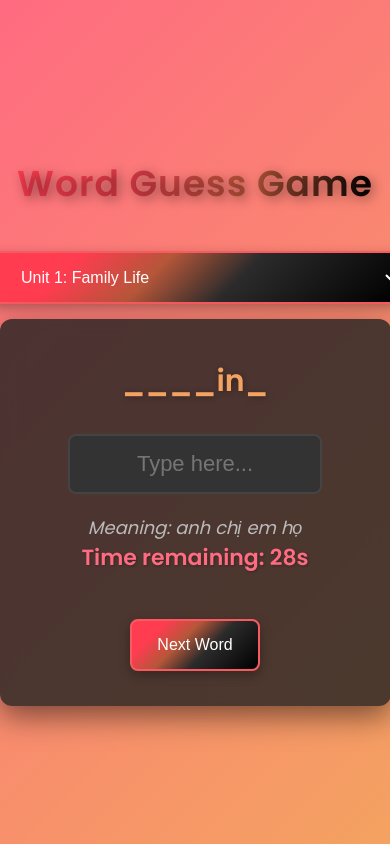
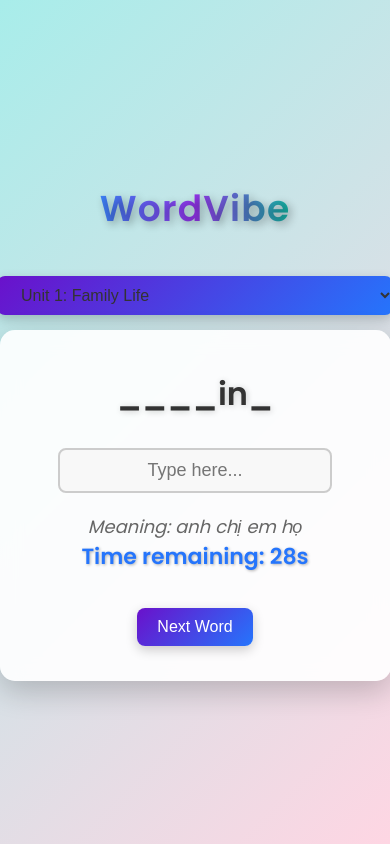
Before and after one commit to MSI-Before-14629/word-guess-game.github.com, a plain HTML site: page game.html in a window 390 px wide. Both pictures are taken after a click on the button "Start Game". Drawn offline with Linux system fonts and the light colour scheme.

Commit message:
Update game.html

```diff
--- a/game.html
+++ b/game.html
@@ -3,7 +3,7 @@
   <head>
     <meta charset="UTF-8" />
     <meta name="viewport" content="width=device-width, initial-scale=1.0" />
-    <title>Word Guess Game</title>
+    <title>WordVibe</title>
     <link
       href="https://fonts.googleapis.com/css2?family=Poppins:wght@400;600&display=swap"
       rel="stylesheet"
@@ -11,12 +11,8 @@
     <style>
       body {
         font-family: "Poppins", sans-serif;
-        background: linear-gradient(
-          135deg,
-          #ff6b81,
-          #f4a261
-        ); /* Gradient màu sắc tươi sáng nhưng không quá chói */
-        color: white;
+        background: linear-gradient(135deg, #a8edea, #fed6e3);
+        color: #333;
         display: flex;
         justify-content: center;
         align-items: center;
@@ -27,20 +23,14 @@
       }
 
       h1 {
-        font-size: 50px;
-        background: linear-gradient(
-          90deg,
-  #ff3c50, /* Tông đậm hơn của #ff6b81 */
-  #d63a45, /* Tông đậm hơn của #f85a61 */
-  #b55639, /* Tông đậm hơn của #f4a261 */
-  #000000
-        ); /* Gradient sáng và ấn tượng cho tiêu đề */
+        font-size: 48px;
+        background: linear-gradient(90deg, #3b82f6, #9333ea, #14b8a6);
         -webkit-background-clip: text;
         color: transparent;
         margin-bottom: 30px;
         font-weight: 700;
-        text-shadow: 3px 3px 12px rgba(0, 0, 0, 0.4); /* Bóng đổ rõ ràng để tiêu đề nổi bật */
-        letter-spacing: 1px;
+        text-shadow: 3px 3px 8px rgba(0, 0, 0, 0.3);
+        letter-spacing: 1.2px;
         line-height: 1.2;
       }
 
@@ -50,113 +40,147 @@
         font-size: 18px;
         margin: 15px;
         border-radius: 8px;
-        border: 2px solid #f85a61;
-        background: linear-gradient(
-           135deg,
-  #ff3c50 20%, /* Tông đậm hơn của #ff6b81 */
-  #b55639 40%, /* Tông đậm hơn của #f4a261 */
-  #2b2b2b 60%, /* Tông gần đen, giúp chuyển đổi mượt mà */
-  #000000 100%
-        ); /* Gradient nhẹ nhưng nổi bật cho nền */
+        border: none;
+        background: linear-gradient(135deg, #6a11cb, #2575fc);
         color: white;
         cursor: pointer;
         transition: all 0.3s ease;
-        box-shadow: 0 4px 12px rgba(0, 0, 0, 0.3);
+        box-shadow: 0 4px 12px rgba(0, 0, 0, 0.2);
+      }
+
+      select {
+        background-color: #fff;
+        color: #333;
+      }
+
+      select option {
+        color: #333;
+        background-color: #fff;
+      }
+
+      select:hover,
+      button:hover {
+        background: linear-gradient(135deg, #2575fc, #6a11cb);
+        transform: translateY(-3px);
       }
 
       select:focus,
       button:focus {
         outline: none;
-        border-color: #ff6b81;
-        box-shadow: 0 4px 12px rgba(0, 0, 0, 0.5);
-      }
-
-      select:hover,
-      button:hover {
-        background-color: #ff6b81;
-        transform: translateY(-3px);
+        box-shadow: 0 4px 12px rgba(0, 0, 0, 0.3);
       }
 
       .game-container {
-        width: 70%;
-        max-width: 650px;
+        width: 80%;
+        max-width: 700px;
         text-align: center;
-        background: rgba(33, 33, 33, 0.8); /* Nền tối nhưng bán trong suốt */
+        background: rgba(255, 255, 255, 0.9);
         padding: 30px;
-        border-radius: 12px;
-        box-shadow: 0 10px 30px rgba(0, 0, 0, 0.5);
+        border-radius: 15px;
+        box-shadow: 0 10px 30px rgba(0, 0, 0, 0.2);
         backdrop-filter: blur(10px);
       }
 
       .word-container {
-        font-size: 30px;
+        font-size: 32px;
         font-weight: 600;
         margin: 20px 0;
-        color: #f4a261; /* Màu sáng, ấm áp cho chữ */
-        text-shadow: 1px 1px 6px rgba(0, 0, 0, 0.4);
-      }
-
-      .underline {
-        font-size: 36px;
-        letter-spacing: 3px;
-        display: inline-block;
-        width: 50px;
-        height: 40px;
-        margin: 5px;
-        border-bottom: 2px solid #ff6b81; /* Sử dụng màu gradient chủ đạo */
+        color: #333;
+        text-shadow: 1px 1px 6px rgba(0, 0, 0, 0.2);
+      }
+
+      .word-input {
+        width: 300px;
+        font-size: 20px;
+        padding: 10px;
         text-align: center;
-        line-height: 40px;
+        border: 2px solid #ccc;
+        border-radius: 8px;
+        margin: 10px 0;
+        background-color: #f8f8f8;
+        color: #333;
+        transition: all 0.3s ease;
+      }
+
+      .word-input:focus {
+        border-color: #6a11cb;
+        outline: none;
+        transform: translateY(-3px);
       }
 
       .hint {
         font-style: italic;
         font-size: 18px;
         margin-top: 10px;
-        color: #bbb;
-      }
-
-      .word-input {
-        width: 250px;
-        font-size: 24px;
-        padding: 15px;
-        text-align: center;
-        border: 2px solid #444;
-        border-radius: 8px;
-        margin: 10px 0;
-        background-color: #333;
-        color: white;
-        transition: all 0.3s ease;
-      }
-
-      .word-input:focus {
-        border-color: #ff6b81;
-        outline: none;
-        transform: translateY(-3px);
-      }
-
-      .button-container {
-        margin-top: 30px;
+        color: #666;
       }
 
       .timer {
         font-size: 22px;
-        color: #ff6b81; /* Màu đỏ hồng nổi bật cho đồng hồ */
+        color: #2575fc;
         font-weight: bold;
         text-shadow: 1px 1px 3px rgba(0, 0, 0, 0.3);
       }
 
       .result {
         font-size: 20px;
-        color: #66bb6a; /* Màu xanh lá cho kết quả đúng */
+        color: #28a745;
         font-weight: bold;
         margin-top: 20px;
       }
 
       .incorrect {
         font-size: 20px;
-        color: #ff6b81; /* Màu đỏ cho kết quả sai */
+        color: #ff3c50;
         font-weight: bold;
         margin-top: 20px;
+      }
+
+      .summary {
+        font-size: 18px;
+        background: linear-gradient(135deg, #2575fc, #6a11cb);
+        color: #fff;
+        padding: 20px;
+        border-radius: 10px;
+        text-align: left;
+        margin-top: 20px;
+        box-shadow: 0 8px 20px rgba(0, 0, 0, 0.2);
+      }
+
+      .summary h3 {
+        font-size: 24px;
+        margin-bottom: 10px;
+      }
+
+      .summary ul {
+        list-style: none;
+        padding: 0;
+      }
+
+      .summary ul li {
+        margin: 10px 0;
+      }
+
+      .summary ul li strong {
+        font-weight: 600;
+        color: #ff6b81;
+      }
+
+      .summary a {
+        display: inline-block;
+        margin-top: 20px;
+        text-decoration: none;
+        padding: 10px 20px;
+        background: linear-gradient(135deg, #6a11cb, #2575fc);
+        color: white;
+        border-radius: 8px;
+        font-size: 16px;
+        transition: all 0.3s ease;
+      }
+
+      .summary a:hover {
+        background: linear-gradient(135deg, #2575fc, #6a11cb);
+        transform: translateY(-3px);
       }
 
       @media (max-width: 768px) {
@@ -172,23 +196,31 @@
         select,
         button {
           font-size: 16px;
-          padding: px 20px;
+          padding: 10px 20px;
         }
 
         .word-input {
-          width: 220px;
-          font-size: 22px;
+          width: 250px;
+          font-size: 18px;
+        }
+
+        .summary {
+          font-size: 16px;
+        }
+
+        .summary h3 {
+          font-size: 20px;
         }
       }
     </style>
   </head>
   <body>
-    <h1>Word Guess Game</h1>
+    <h1>WordVibe</h1>
     <select id="unit">
       <option value="unit1">Unit 1: Family Life</option>
       <option value="unit2">Unit 2: Humans and the environment</option>
       <option value="unit3">Unit 3: Music</option>
-      <option value="unit4">Unit 4: For a Better Community</option>
+      <option value="unit4">For a Better Community</option>
       <option value="unit5">Unit 5: Inventions</option>
       <option value="unit6">Unit 6: Gender Equality</option>
       <option value="unit7">
@@ -215,7 +247,6 @@
         <button id="nextButton" style="display: none">Next Word</button>
       </div>
     </div>
-
     <script>
       const vocabulary = {
         unit1: [
```
